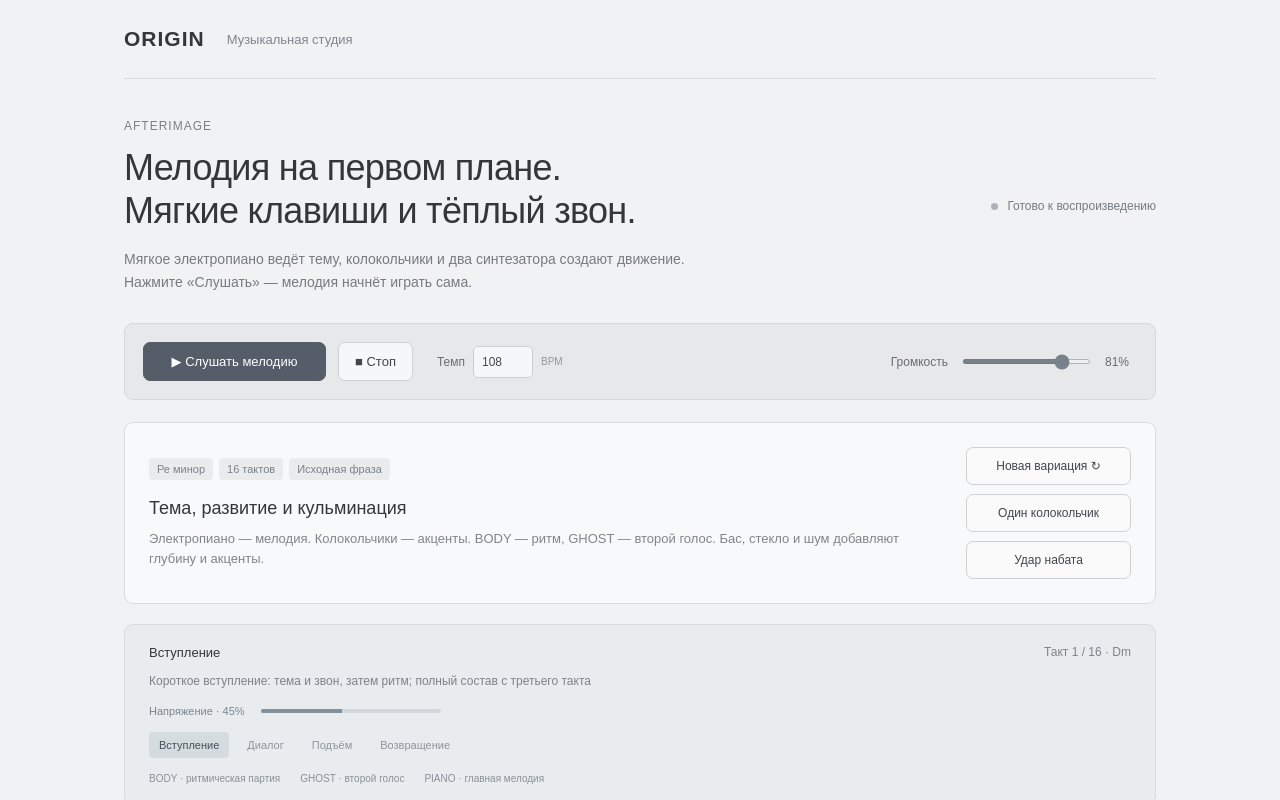
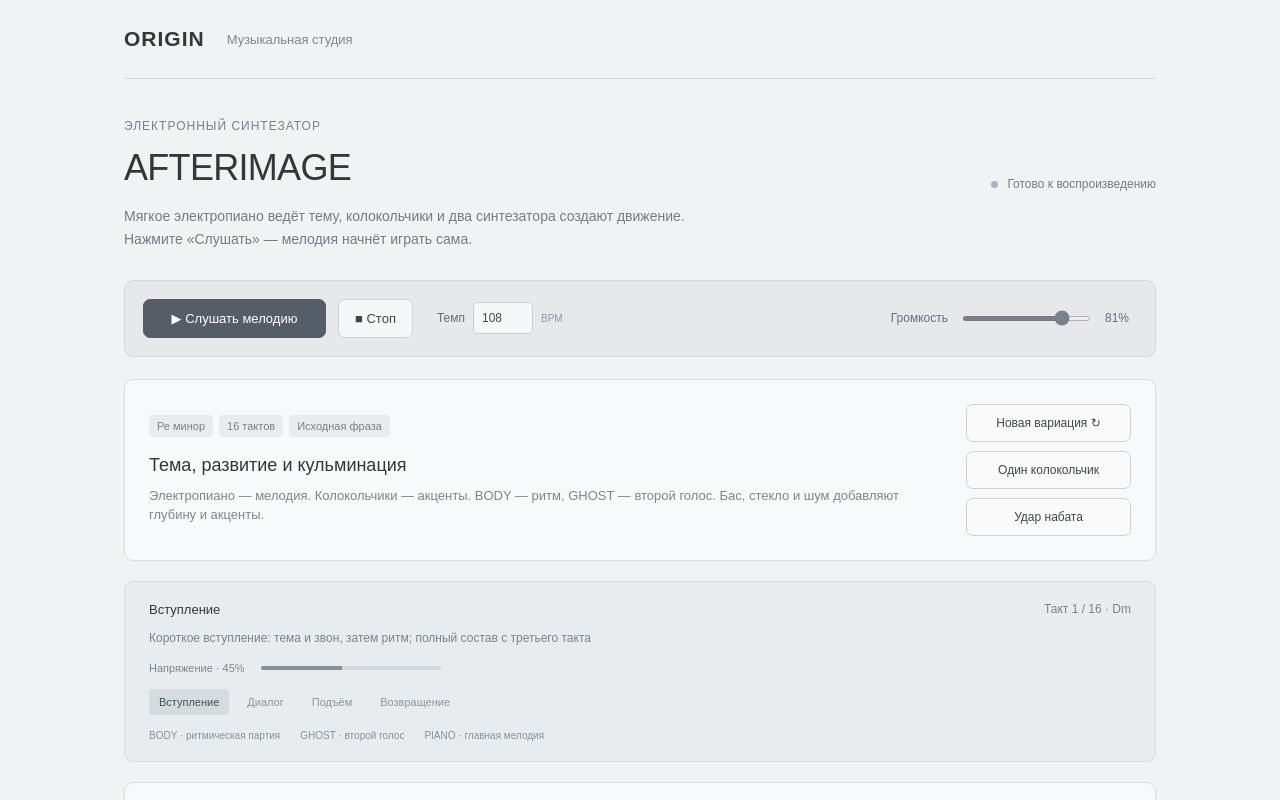
Before and after one commit to polinasergeenkova2007-crypto/origin-music-studio, a React (Vite) app: page / in a window 1280 px wide. Shown: the top 800 px of the page. Built offline with nearby package versions, Linux system fonts and the light colour scheme.

Commit message:
Restore 15:24 sound with short introduction

```diff
--- a/src/App.tsx
+++ b/src/App.tsx
@@ -83,12 +83,8 @@ export default function App() {
       </header>
       <section className="intro">
         <div>
-          <p className="eyebrow">AFTERIMAGE</p>
-          <h1>
-            Мелодия на первом плане.
-            <br />
-            Мягкие клавиши и тёплый звон.
-          </h1>
+          <p className="eyebrow">ЭЛЕКТРОННЫЙ СИНТЕЗАТОР</p>
+          <h1>AFTERIMAGE</h1>
           <p className="description">
             Мягкое электропиано ведёт тему, колокольчики и два синтезатора
             создают движение.
@@ -180,6 +176,9 @@ export default function App() {
               ? "Исходная фраза"
               : "Вариация " + (melody.seed - 17)}
           </span>
+          <div className="signal-orbit" aria-hidden="true">
+            {[12,20,31,18,40,56,34,67,45,30,53,72,48,35,62,40,25,49,36,61,32,18,28,14].map((height,index)=><i key={index} style={{height}} />)}
+          </div>
           <h2>Тема, развитие и кульминация</h2>
           <p>
             Электропиано — мелодия. Колокольчики — акценты. BODY — ритм, GHOST —
@@ -318,7 +317,7 @@ export default function App() {
           ))}
         </div>
       </section>
-      <section className="melody-panel">
+      <section className="melody-panel instrument-panel">
         <h2>Бас и дополнительные звуки</h2>
         <div className="macro-grid">
           {(
```
